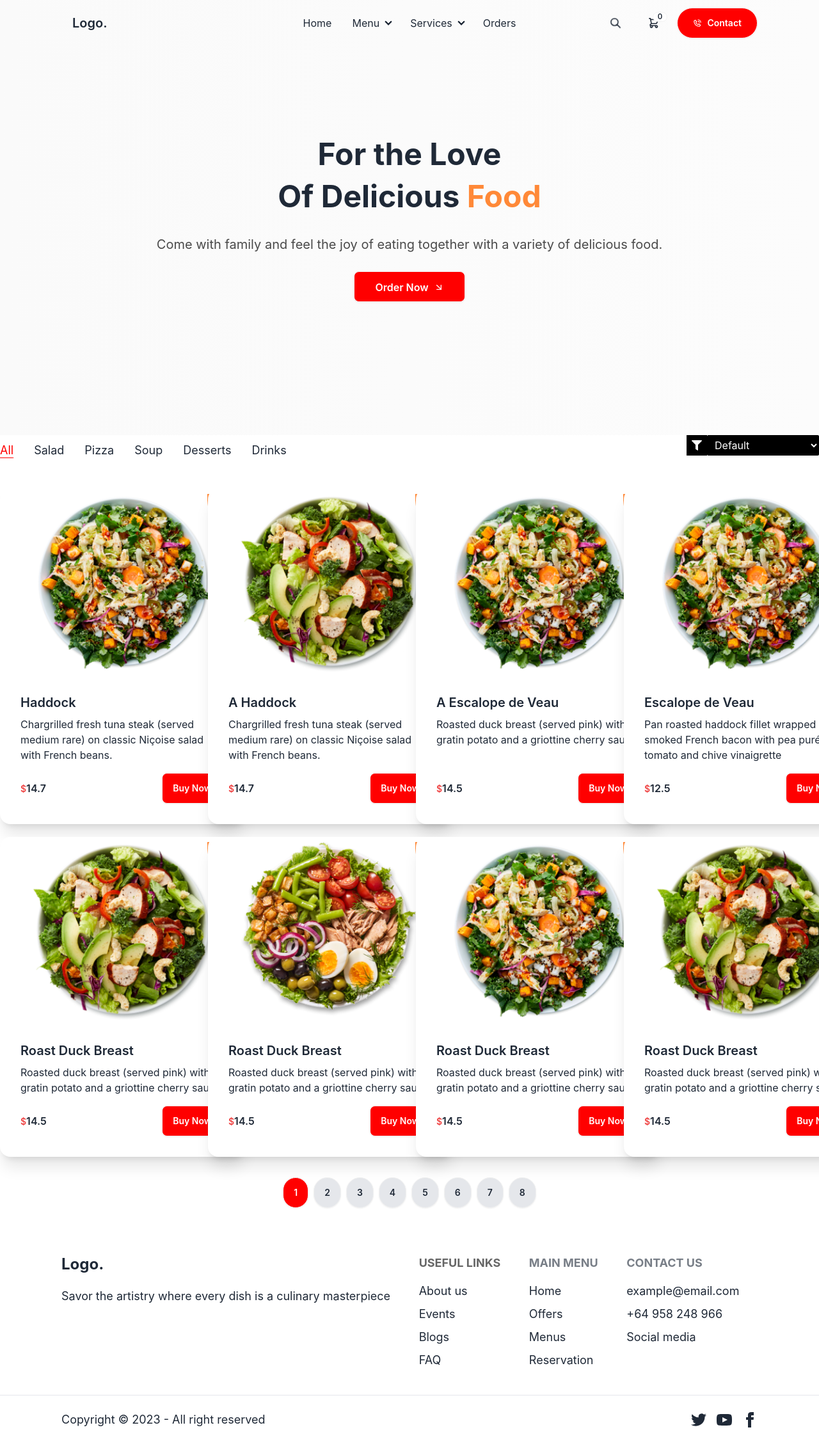
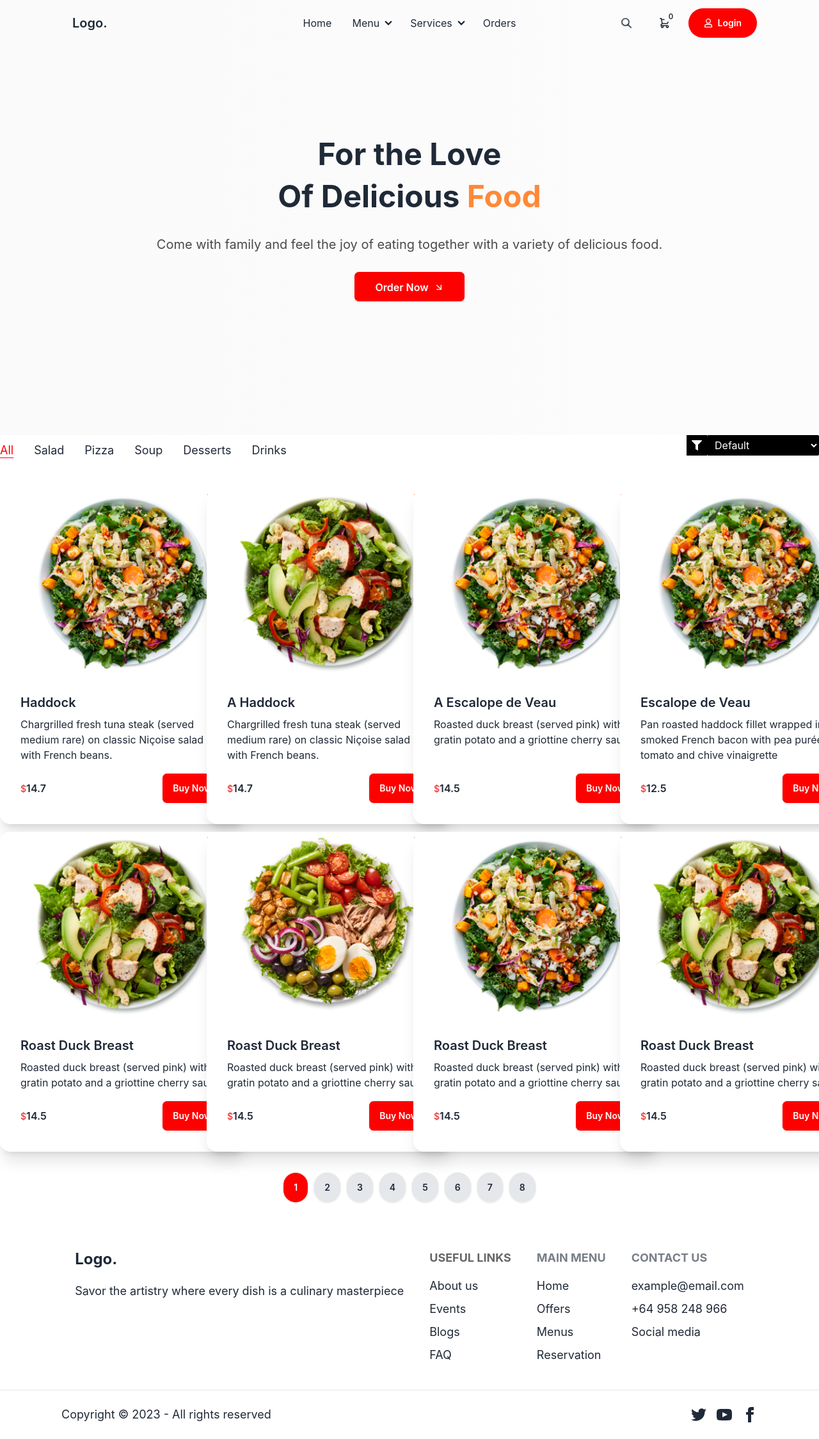
Before and after one commit to farhanshahriyar/Eatme-client, a React (Vite) app: page /menu in a window 1280 px wide. Shown: the top 2249 px of the page at 64% size. Built offline with nearby package versions, Linux system fonts and the light colour scheme.

Commit message:
added react-hook-form

```diff
--- a/package.json
+++ b/package.json
@@ -14,6 +14,7 @@
     "match-sorter": "^6.3.1",
     "react": "^18.2.0",
     "react-dom": "^18.2.0",
+    "react-hook-form": "^7.49.3",
     "react-icons": "^5.0.1",
     "react-router-dom": "^6.21.2",
     "react-slick": "^0.29.0",
--- a/src/components/Footer/Footer.jsx
+++ b/src/components/Footer/Footer.jsx
@@ -1,9 +1,9 @@
-import React from 'react'
+import React from 'react';
 
 const Footer = () => {
   return (
     <div>
-    <footer className="footer xl:px-24 py-10 px-4 text-lg-content">
+      <footer className="footer xl:px-24 py-10 px-4 text-lg-content sm:flex sm:justify-center">
         <aside>
           {/* <img src="/logo.png" alt="" /> */}
           <h1 className="text-2xl font-bold">Logo.</h1>
@@ -11,21 +11,21 @@ const Footer = () => {
             Savor the artistry where every dish is a culinary masterpiece
           </p>
         </aside>
-      <nav>
+        <nav className="mt-6 sm:mt-0 sm:ml-6">
           <header className="footer-title text-black text-lg">Useful links</header>
           <a className="link link-hover text-lg">About us</a>
           <a className="link link-hover text-lg">Events</a>
           <a className="link link-hover text-lg">Blogs</a>
           <a className="link link-hover text-lg">FAQ</a>
         </nav>
-      <nav>
+        <nav className="mt-6 sm:mt-0 sm:ml-6">
           <header className="footer-title text-lg">Main Menu</header>
           <a className="link link-hover text-lg">Home</a>
           <a className="link link-hover text-lg">Offers</a>
           <a className="link link-hover text-lg">Menus</a>
           <a className="link link-hover text-lg">Reservation</a>
         </nav>
-      <nav>
+        <nav className="mt-6 sm:mt-0 sm:ml-6">
           <header className="footer-title text-lg">Contact Us</header>
           <a className="link link-hover text-lg">example@email.com</a>
           <a className="link link-hover text-lg">+64 958 248 966</a>
@@ -35,9 +35,9 @@ const Footer = () => {
       <hr />
       <footer className="footer items-center xl:px-24 px-4 py-4 mt-2">
         <aside className="items-center grid-flow-col">
-        <p className='text-lg'>Copyright © 2023 - All right reserved</p>
+          <p className="text-lg">Copyright © 2023 - All rights reserved</p>
         </aside>
-      <nav className="grid-flow-col gap-4 md:place-self-center md:justify-self-end">
+        <nav className="grid-flow-col gap-4 md:place-self-center md:justify-self-end mt-4 sm:mt-0">
           <a>
             <svg
               xmlns="http://www.w3.org/2000/svg"
@@ -74,7 +74,7 @@ const Footer = () => {
         </nav>
       </footer>
     </div>
-  )
-}
+  );
+};
 
-export default Footer
+export default Footer;
--- a/src/components/Header/Header.jsx
+++ b/src/components/Header/Header.jsx
@@ -1,12 +1,14 @@
 import React, { useEffect, useState } from "react";
 import { BiPhoneCall } from "react-icons/bi";
+import { FaRegUser } from "react-icons/fa";
+import Modal from "../Modal/Modal";
 
 const Header = () => {
   const [isSticky, setIsSticky] = useState(false);
 
   // handle scroll event
   useEffect(() => {
-   const handleScroll = () => {
+    const handleScroll = () => {
       const offset = window.scrollY;
       if (offset > 0) {
         setIsSticky(true);
@@ -15,9 +17,9 @@ const Header = () => {
       }
     };
     window.addEventListener("scroll", handleScroll);
-    return() => {
+    return () => {
       window.removeEventListener("scroll", handleScroll);
-    }
+    };
   }, []);
 
   const navItems = (
@@ -67,7 +69,13 @@ const Header = () => {
   );
   return (
     <header className="max-w-screen-2xl container mx-auto fixed top-0 left-0 right-0 transition-all duration-300 ease-in-out">
-      <div className={`navbar xl:px-24 -${isSticky? "shadow-md bg-base-100 transition-all duration-300 ease-in-out" : ""}`}>
+      <div
+        className={`navbar xl:px-24 -${
+          isSticky
+            ? "shadow-md bg-base-100 transition-all duration-300 ease-in-out"
+            : ""
+        }`}
+      >
         <div className="navbar-start">
           <div className="dropdown">
             <div tabIndex={0} role="button" className="btn btn-ghost lg:hidden">
@@ -144,10 +152,20 @@ const Header = () => {
             </div>
           </div>
           {/* btn */}
-          <a className="btn rounded-full px-6 flex item-center gap-2 bg-[#F00] text-[#FFFFFF] hover:bg-[#FF8938] hover:text-white">
+          {/* <button className="btn rounded-full px-6 flex item-center gap-2 bg-[#F00] text-[#FFFFFF] hover:bg-[#FF8938] hover:text-white">
             <BiPhoneCall />
             Contact
-          </a>
+          </button> */}
+          {/* login btn */}
+          <button
+            onClick={() => document.getElementById("my_modal_5").showModal()}
+            className="btn rounded-full px-6 flex item-center gap-2 bg-[#F00] text-[#FFFFFF] hover:bg-[#FF8938] hover:text-white"
+          >
+            <FaRegUser />
+            Login
+          </button>
+          {/* modal for login */}
+         <Modal/>
         </div>
       </div>
     </header>
--- /dev/null
+++ b/src/components/Modal/Modal.jsx
@@ -0,0 +1,102 @@
+import React from "react";
+import { useForm } from "react-hook-form";
+import { FaFacebook, FaGoogle, FaPhone } from "react-icons/fa";
+import { Link } from "react-router-dom";
+
+const Modal = () => {
+  const {
+    register,
+    handleSubmit,
+    formState: { errors },
+  } = useForm();
+
+  const onSubmit = (data) => console.log(data);
+
+  return (
+    <div>
+      <dialog id="my_modal_5" className="modal modal-middle sm:modal-middle">
+        <div className="modal-box">
+          <div className="modal-action mt-0">
+            <form
+              className="card-body"
+              method="dialog"
+              onSubmit={handleSubmit(onSubmit)}
+            >
+              <h3 className="font-bold text-lg">Please Login First!</h3>
+
+              {/* email */}
+              <div className="form-control">
+                <label className="label">
+                  <span className="label-text">Email</span>
+                </label>
+                <input
+                  // defaultValue="email"
+                  type="email"
+                  placeholder="email"
+                  className="input input-bordered"
+                  // required
+                  {...register("email")}
+                />
+              </div>
+
+              {/* password */}
+              <div className="form-control">
+                <label className="label">
+                  <span className="label-text">Password</span>
+                </label>
+                <input
+                  type="password"
+                  placeholder="password"
+                  className="input input-bordered"
+                  // required
+                />
+                <label className="label mt-1">
+                  <a
+                    href="#"
+                    className="label-text-alt link link-hover text-base"
+                  >
+                    Forgot password?
+                  </a>
+                </label>
+              </div>
+              <div className="form-control mt-6">
+                <button
+                  type="submit"
+                  value="login"
+                  className="btn bg-[#f00] text-white hover:text-black"
+                >
+                  Login
+                </button>
+              </div>
+
+              <p className="mt-6 text-center my-2">
+                {" "}
+                Dont have an account?{" "}
+                <Link
+                  to="/signup"
+                  className="link link-hover text-base text-red-700"
+                >
+                  Sign Up
+                </Link>
+              </p>
+            </form>
+          </div>
+          {/* social sign in */}
+          <div className="text-center space-x-3 mb-5">
+            <button className="btn btn-circle hover:bg-[#F00] hover:text-white">
+              <FaGoogle />
+            </button>
+            <button className="btn btn-circle hover:bg-[#F00] hover:text-white">
+              <FaFacebook />
+            </button>
+            <button className="btn btn-circle hover:bg-[#F00] hover:text-white">
+              <FaPhone />
+            </button>
+          </div>
+        </div>
+      </dialog>
+    </div>
+  );
+};
+
+export default Modal;
--- a/src/pages/Shop/Menu.jsx
+++ b/src/pages/Shop/Menu.jsx
@@ -169,7 +169,7 @@ const Menu = () => {
         </div>
 
         {/* products card */}
-        <div className="grid md:grid-cols-4 sm:grid-cols-2 grid-cols-1 gap-5">
+        <div className="grid md:grid-cols-4 sm:grid-cols-2 grid-cols-1 gap-5 sm:gap-3">
           {
           currentItems.map((item) => (
             <Cards key={item._id} item={item} />
```
Also changed, not shown: 1 other file (tests, documents, lock files or other folders). Lines whose indentation alone changed are shown as unchanged.
